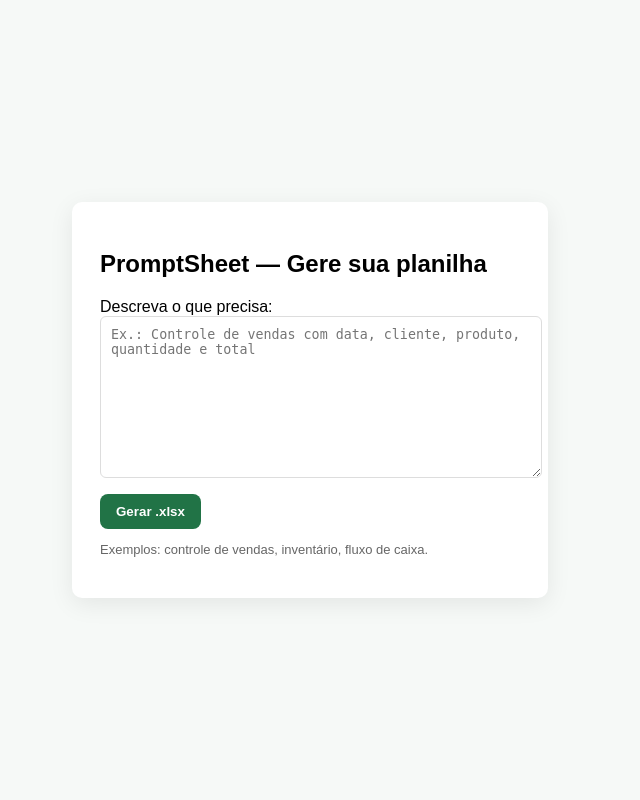
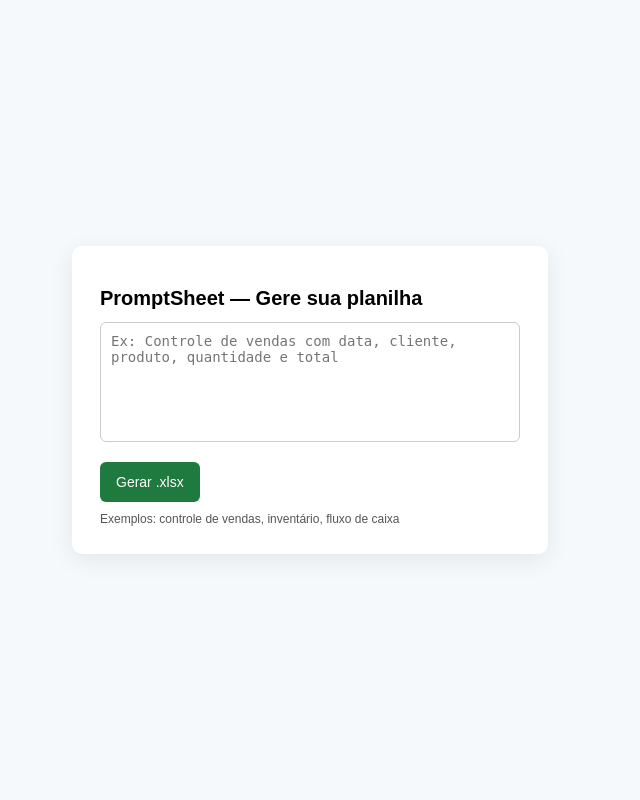
Before and after one commit to alessandronossa-lgtm/alessandronossa-lgtm, a Flask app: page / in a window 1280 px wide. Shown: the whole page, without its empty margins (330-970 px from the left). Run offline with Flask 3, Linux system fonts and the light colour scheme.

Commit message:
Update index.html

```diff
--- a/templates/index.html
+++ b/templates/index.html
@@ -1,85 +1,129 @@
-<!doctype html>
+<!DOCTYPE html>
 <html lang="pt-BR">
 <head>
-    <meta charset="utf-8" />
+  <meta charset="UTF-8" />
+  <title>PromptSheet — Gere sua planilha</title>
   <meta name="viewport" content="width=device-width, initial-scale=1" />
-    <title>PromptSheet — Gere sua planilha</title>
+
   <style>
-      body{
-        font-family: Arial,Helvetica,sans-serif;
-        display:flex;
-        align-items:center;
-        justify-content:center;
-        height:100vh;
-        margin:0;
-        background:#f6f9f7
+    body {
+      font-family: Arial, Helvetica, sans-serif;
+      background: #f6f9fc;
+      display: flex;
+      justify-content: center;
+      align-items: center;
+      height: 100vh;
+      margin: 0;
     }
-      .card{
-        background:white;
-        padding:28px;
-        border-radius:10px;
-        box-shadow:0 6px 24px rgba(0,0,0,0.08);
-        width:420px
+
+    .card {
+      background: #ffffff;
+      padding: 28px;
+      width: 420px;
+      border-radius: 10px;
+      box-shadow: 0 6px 24px rgba(0,0,0,0.08);
     }
-      textarea{
-        width:100%;
-        height:140px;
-        padding:10px;
-        border-radius:6px;
-        border:1px solid #ddd;
-        resize:vertical
+
+    h1 {
+      font-size: 20px;
+      margin-bottom: 12px;
     }
-      button{
-        margin-top:12px;
-        padding:10px 16px;
-        border-radius:8px;
-        border:0;
-        background:#217346;
-        color:white;
-        font-weight:600;
-        cursor:pointer
+
+    textarea {
+      width: 100%;
+      height: 120px;
+      padding: 10px;
+      font-size: 14px;
+      border-radius: 6px;
+      border: 1px solid #ccc;
+      resize: none;
+      box-sizing: border-box;
     }
-      p.note{
-        font-size:13px;
-        color:#666
+
+    button {
+      margin-top: 16px;
+      background: #1f7a3f;
+      color: #fff;
+      border: none;
+      padding: 12px 16px;
+      font-size: 14px;
+      border-radius: 6px;
+      cursor: pointer;
+    }
+
+    button:disabled {
+      background: #999;
+      cursor: not-allowed;
+    }
+
+    .hint {
+      margin-top: 10px;
+      font-size: 12px;
+      color: #555;
     }
   </style>
 </head>
 <body>
+
   <div class="card">
-      <h2>PromptSheet — Gere sua planilha</h2>
-      <form action="/generate" method="post">
-        <label for="description">Descreva o que precisa:</label>
-        <textarea id="description" name="description" placeholder="Ex.: Controle de vendas com data, cliente, produto, quantidade e total"></textarea>
-        <button type="submit">Gerar .xlsx</button>
-      </form>
-      <p class="note">Exemplos: controle de vendas, inventário, fluxo de caixa.</p>
+    <h1>PromptSheet — Gere sua planilha</h1>
+
+    <textarea id="descricao" placeholder="Ex: Controle de vendas com data, cliente, produto, quantidade e total"></textarea>
+
+    <button id="btnGerar" onclick="gerarPlanilha()">Gerar .xlsx</button>
+
+    <div class="hint">
+      Exemplos: controle de vendas, inventário, fluxo de caixa
     </div>
-  </body>
+  </div>
 
   <script>
-document.getElementById("form").addEventListener("submit", async function(e) {
-    e.preventDefault();
+    async function gerarPlanilha() {
+      const descricao = document.getElementById("descricao").value.trim();
+      const botao = document.getElementById("btnGerar");
 
-    const descricao = document.getElementById("descricao").value;
+      if (!descricao) {
+        alert("Descreva o que você precisa.");
+        return;
+      }
 
-    const formData = new FormData();
-    formData.append("descricao", descricao);
+      botao.disabled = true;
+      botao.innerText = "Gerando...";
 
-    const response = await fetch("https://<SEU-RENDER-URL>/gerar", {
+      try {
+        const response = await fetch("/generate", {
           method: "POST",
-        body: formData
+          headers: {
+            "Content-Type": "application/json"
+          },
+          body: JSON.stringify({ descricao })
         });
+
+        if (!response.ok) {
+          throw new Error("Erro ao gerar planilha");
+        }
 
         const blob = await response.blob();
         const url = window.URL.createObjectURL(blob);
-    const link = document.createElement("a");
 
-    link.href = url;
-    link.download = "planilha_gerada.xlsx";
-    link.click();
-});
+        const a = document.createElement("a");
+        a.href = url;
+        a.download = "planilha.xlsx";
+        document.body.appendChild(a);
+        a.click();
+
+        a.remove();
+        window.URL.revokeObjectURL(url);
+
+      } catch (erro) {
+        alert("Erro ao gerar a planilha.");
+        console.error(erro);
+      } finally {
+        botao.disabled = false;
+        botao.innerText = "Gerar .xlsx";
+      }
+    }
   </script>
 
-
+</body>
 </html>
```
Lines whose indentation alone changed are shown as unchanged.
